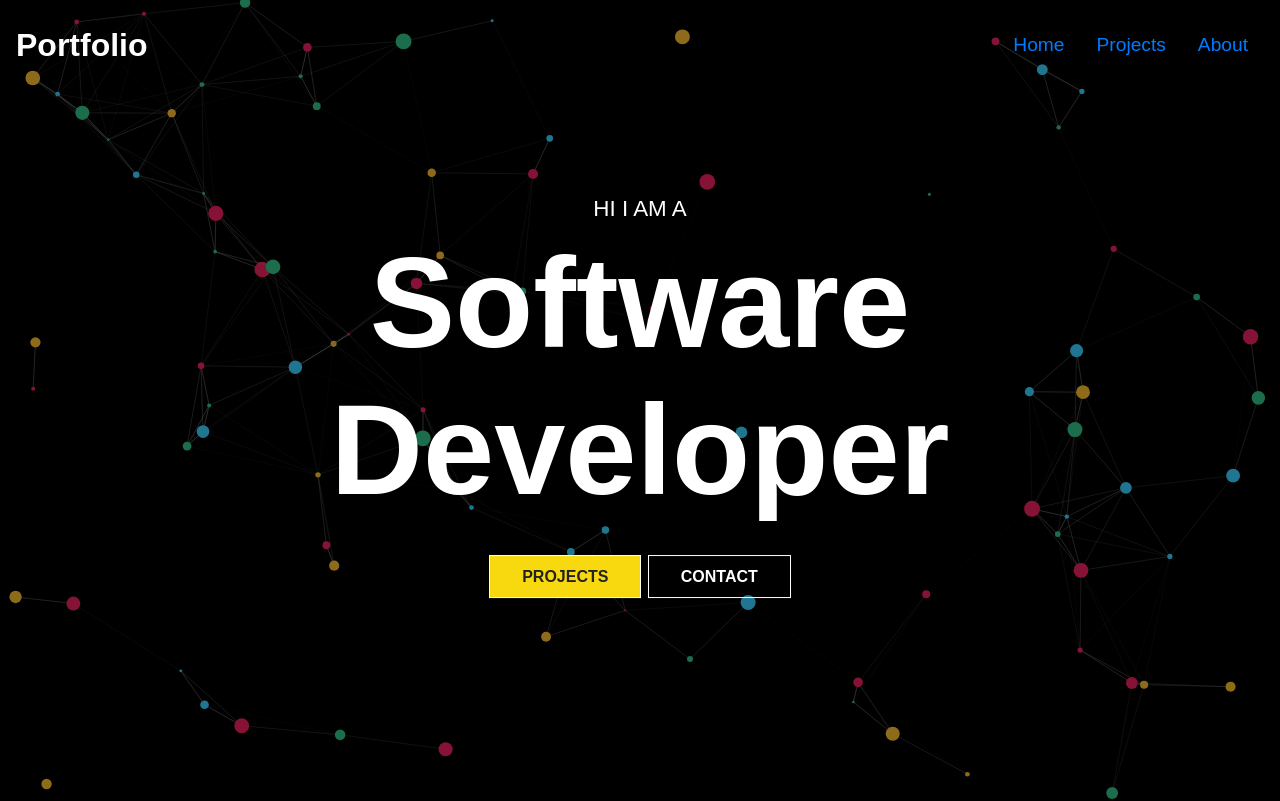
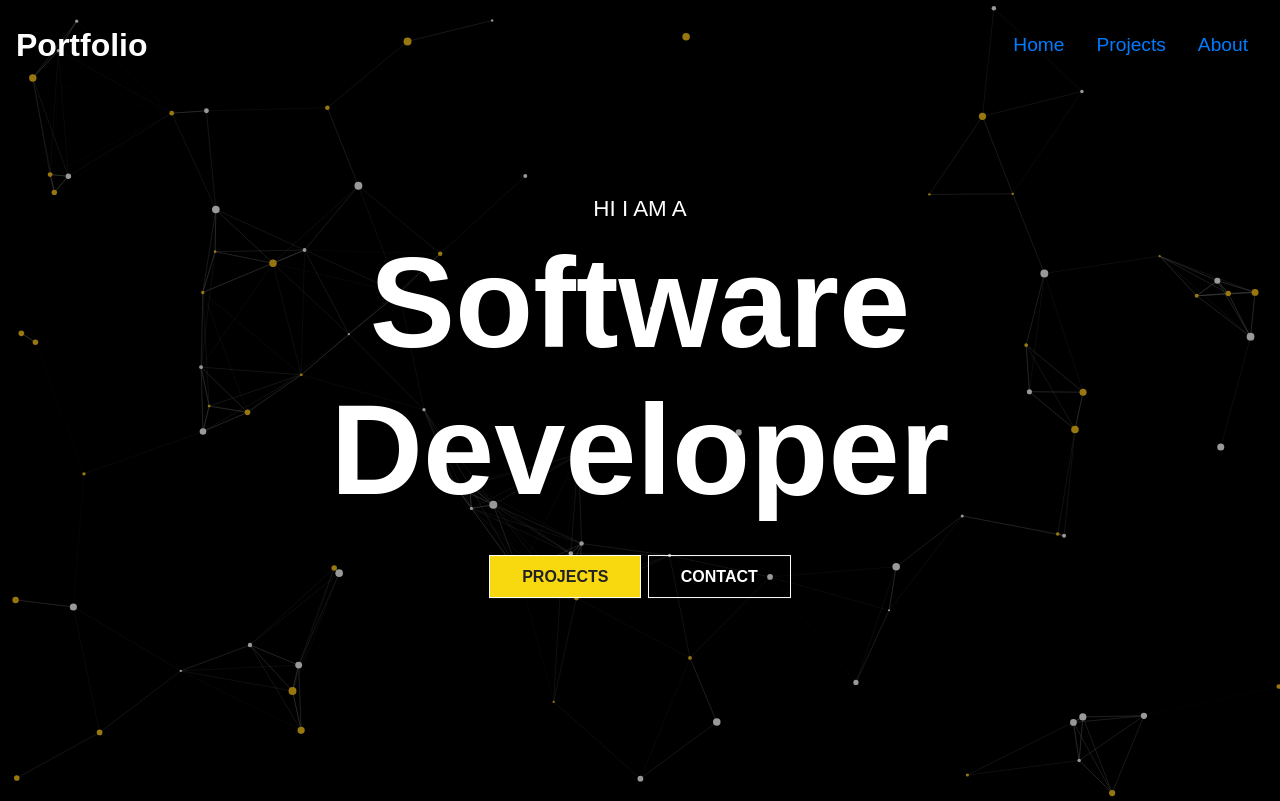
Before and after one commit to prasanthmalla77/Personal-portfolio, a React (Create React App) app: page / in a window 1280 px wide. Shown: the top 801 px of the page. Built offline with nearby package versions, Linux system fonts and the light colour scheme.

Commit message:
background added

```diff
--- a/src/Components/Background.js
+++ b/src/Components/Background.js
@@ -12,7 +12,7 @@ const Background = () => {
         },
       },
       color: {
-        value: ["#2EB67D", "#ECB22E", "#E01E5B", "#36C5F0"],
+        value: ["#ffc61a", "#ffffff"],
       },
       shape: {
         type: "circle",
@@ -21,7 +21,7 @@ const Background = () => {
         value: 1,
       },
       size: {
-        value: { min: 1, max: 8 },
+        value: { min: 1, max: 4 },
       },
       links: {
         enable: true,
```
